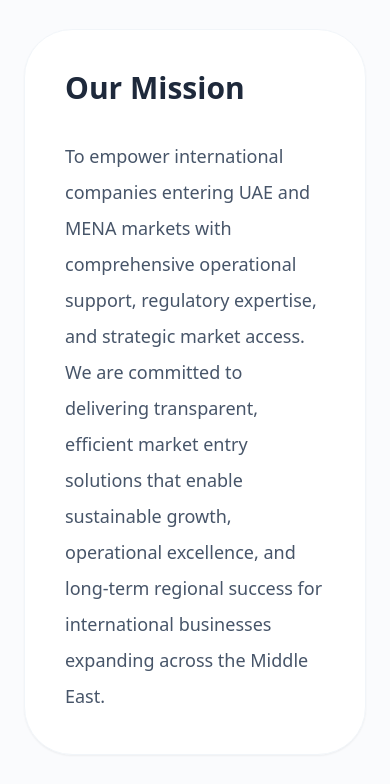
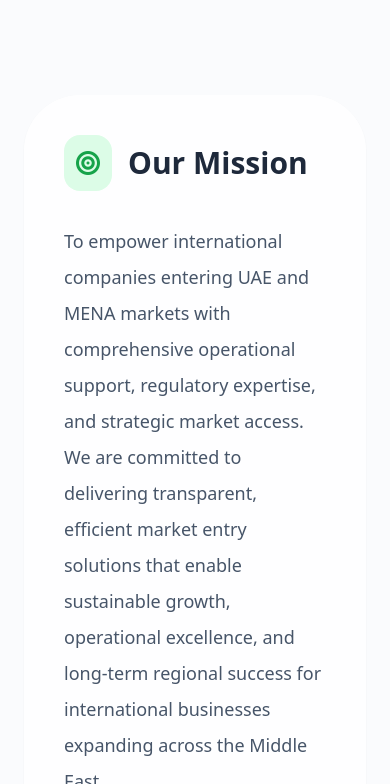
Before and after one commit to chitpaingdway/Company-Website, a Flask app: page / in a window 390 px wide. Shown: the part 2583-3367 px from the top of the page. Run offline with Flask 3, Linux system fonts and the light colour scheme; some libraries are stand-ins or nearby versions.

Commit message:
Update index.html

```diff
--- a/templates/index.html
+++ b/templates/index.html
@@ -142,6 +142,25 @@
             align-items: center;
             gap: 12px;
         }
+            /* Mission & Vision Glass Hover Effect */
+        .glass-card-effect {
+            transition: all 0.5s cubic-bezier(0.25, 0.8, 0.25, 1);
+            border: 1px solid rgba(255, 255, 255, 0.1);
+        }
+
+        .glass-card-effect:hover {
+            background: rgba(255, 255, 255, 0.7); /* Liquid Glass Look */
+            backdrop-filter: blur(15px) saturate(160%);
+            border: 1px solid rgba(255, 255, 255, 0.5);
+            transform: translateY(-10px) scale(1.01);
+            box-shadow: 0 30px 60px rgba(0, 0, 0, 0.12);
+        }
+
+        /* Vision Card အတွက် အထူး Effect */
+        .vision-card-hover:hover .absolute.inset-0.bg-slate-900\/70 {
+            background: rgba(5, 150, 105, 0.4); /* Hover လုပ်ရင် အစိမ်းရောင်သန်းတဲ့ Glass ဖြစ်သွားစေရန် */
+            backdrop-filter: blur(5px);
+        }
         .team-img-wrapper img {
             width: 100%;
             height: 100%;
@@ -224,7 +243,7 @@
 
         <section id="about" class="py-32 px-6 bg-slate-50/50">
     <div class="max-w-7xl mx-auto">
-        <div class="grid md:grid-cols-2 gap-20 items-center mb-20">
+        <div class="grid md:grid-cols-2 gap-20 items-center mb-24">
             <div data-aos="fade-right">
                 <h2 class="text-4xl font-black uppercase tracking-tighter text-slate-800 mb-6">Our Expertise Driven <span class="text-green-600">Growth</span></h2>
                 <div class="h-1.5 w-20 bg-green-600 mb-10 rounded-full"></div>
@@ -232,52 +251,62 @@
                     NECMERGENS delivers comprehensive market entry strategies, helping global brands establish a powerful presence in the UAE and MENA region through expert guidance and local operational excellence.
                 </p>
                 <div class="grid grid-cols-2 gap-6">
-                    <div class="bg-white p-6 rounded-3xl shadow-sm border border-slate-100 hover:shadow-md transition">
+                    <div class="bg-white p-6 rounded-3xl shadow-sm border border-slate-100 hover:shadow-xl hover:-translate-y-1 transition-all duration-300">
                         <h4 class="font-black text-green-600 text-2xl">100%</h4>
                         <p class="text-xs font-bold text-slate-400 uppercase tracking-widest">Success Rate</p>
                     </div>
-                    <div class="bg-white p-6 rounded-3xl shadow-sm border border-slate-100 hover:shadow-md transition">
+                    <div class="bg-white p-6 rounded-3xl shadow-sm border border-slate-100 hover:shadow-xl hover:-translate-y-1 transition-all duration-300">
                         <h4 class="font-black text-blue-600 text-2xl">Global</h4>
                         <p class="text-xs font-bold text-slate-400 uppercase tracking-widest">Network</p>
                     </div>
                 </div>
             </div>
-            <div class="relative" data-aos="fade-left">
-                <img src="https://images.unsplash.com/photo-1486406146926-c627a92ad1ab?auto=format&fit=crop&q=80&w=1000" class="rounded-[3.5rem] shadow-3xl border-8 border-white object-cover h-[400px] w-full">
+            <div class="about-image-wrapper relative" data-aos="fade-left">
+                <img src="https://images.unsplash.com/photo-1486406146926-c627a92ad1ab?auto=format&fit=crop&q=80&w=1000" class="shadow-3xl border-8 border-white object-cover h-[450px] w-full transition-transform duration-700 hover:scale-110">
             </div>
         </div>
 
-        <div class="grid md:grid-cols-2 gap-8">
-            <div class="bg-white p-10 md:p-16 rounded-[3rem] border border-slate-100 shadow-sm" data-aos="zoom-in-up">
-                <h3 class="text-3xl font-black text-slate-800 mb-8">Our Mission</h3>
+        <div class="grid md:grid-cols-2 gap-10">
+            <div class="bg-white/80 p-10 md:p-16 rounded-[3.5rem] glass-card-about shadow-sm" data-aos="zoom-in-up">
+                <div class="flex items-center gap-4 mb-8">
+                    <div class="p-3 bg-green-100 rounded-2xl text-green-600">
+                        <i class="fas fa-bullseye text-2xl"></i>
+                    </div>
+                    <h3 class="text-3xl font-black text-slate-800">Our Mission</h3>
+                </div>
                 <p class="text-slate-600 leading-loose text-lg">
                     To empower international companies entering UAE and MENA markets with comprehensive operational support, regulatory expertise, and strategic market access. We are committed to delivering transparent, efficient market entry solutions that enable sustainable growth, operational excellence, and long-term regional success for international businesses expanding across the Middle East.
                 </p>
             </div>
 
-            <div class="relative overflow-hidden rounded-[3rem] p-10 md:p-16 text-white group" data-aos="zoom-in-up" data-aos-delay="100">
+            <div class="relative overflow-hidden rounded-[3.5rem] p-10 md:p-16 text-white group vision-card-container glass-card-about" data-aos="zoom-in-up" data-aos-delay="100">
                 <div class="absolute inset-0 z-0">
-                    <img src="https://images.unsplash.com/photo-1582650625119-3a31f8fa2699?auto=format&fit=crop&q=80" class="w-full h-full object-cover transition duration-700 group-hover:scale-110">
-                    <div class="absolute inset-0 bg-slate-900/70 backdrop-blur-[2px]"></div>
+                    <img src="https://images.unsplash.com/photo-1582650625119-3a31f8fa2699?auto=format&fit=crop&q=80" class="w-full h-full object-cover transition-transform duration-1000 group-hover:scale-110">
+                    <div class="absolute inset-0 bg-slate-900/75 vision-card-overlay"></div>
                 </div>
 
                 <div class="relative z-10">
-                    <h3 class="text-3xl font-black mb-8">Our Vision</h3>
+                    <div class="flex items-center gap-4 mb-8">
+                        <div class="p-3 bg-white/10 backdrop-blur-md rounded-2xl text-white">
+                            <i class="fas fa-eye text-2xl"></i>
+                        </div>
+                        <h3 class="text-3xl font-black">Our Vision</h3>
+                    </div>
                     <p class="text-slate-100 leading-loose text-lg mb-8">
                         To be the leading market entry partner for international companies establishing operations across UAE and MENA, setting the standard for speed, transparency, and comprehensive operational support.
                     </p>
                     <ul class="space-y-4">
-                        <li class="flex items-center gap-3">
-                            <div class="w-2 h-2 bg-green-500 rounded-full"></div>
-                            <span class="font-bold tracking-wide">Global connectivity</span>
+                        <li class="flex items-center gap-4 group/item">
+                            <div class="w-2.5 h-2.5 bg-green-500 rounded-full group-hover/item:scale-150 transition-transform"></div>
+                            <span class="font-bold tracking-wide text-slate-100">Global connectivity</span>
                         </li>
-                        <li class="flex items-center gap-3">
-                            <div class="w-2 h-2 bg-green-500 rounded-full"></div>
-                            <span class="font-bold tracking-wide">Cultural fluency</span>
+                        <li class="flex items-center gap-4 group/item">
+                            <div class="w-2.5 h-2.5 bg-green-500 rounded-full group-hover/item:scale-150 transition-transform"></div>
+                            <span class="font-bold tracking-wide text-slate-100">Cultural fluency</span>
                         </li>
-                        <li class="flex items-center gap-3">
-                            <div class="w-2 h-2 bg-green-500 rounded-full"></div>
-                            <span class="font-bold tracking-wide">Sustainable expansion</span>
+                        <li class="flex items-center gap-4 group/item">
+                            <div class="w-2.5 h-2.5 bg-green-500 rounded-full group-hover/item:scale-150 transition-transform"></div>
+                            <span class="font-bold tracking-wide text-slate-100">Sustainable expansion</span>
                         </li>
                     </ul>
                 </div>
```
